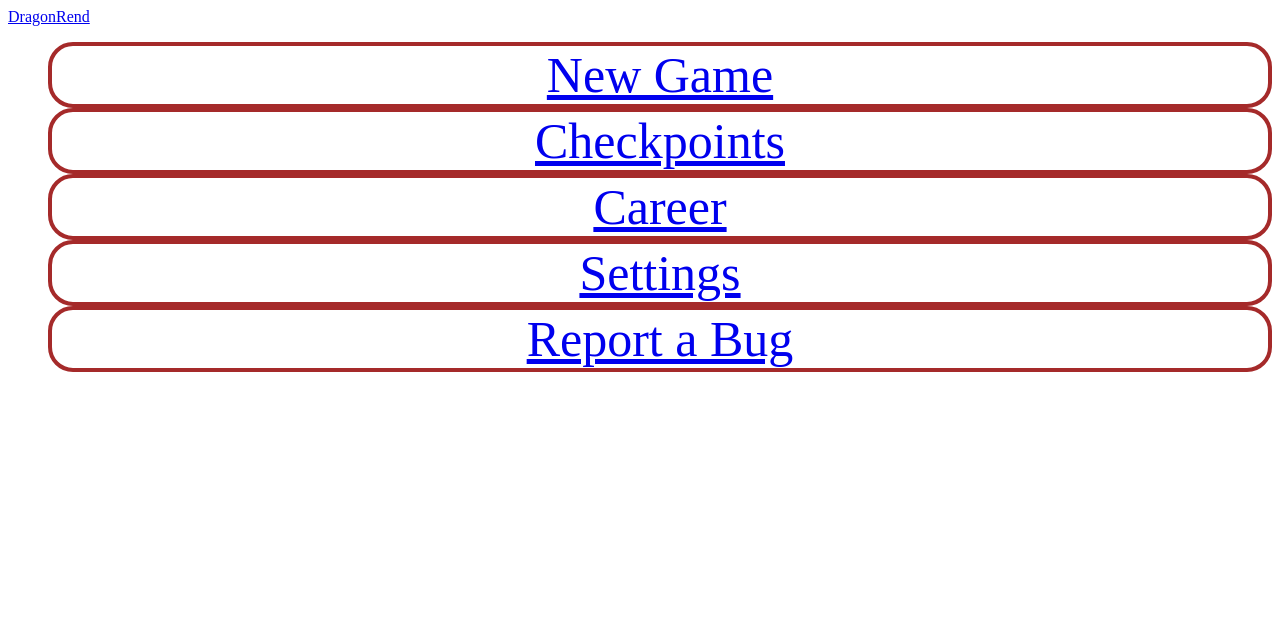
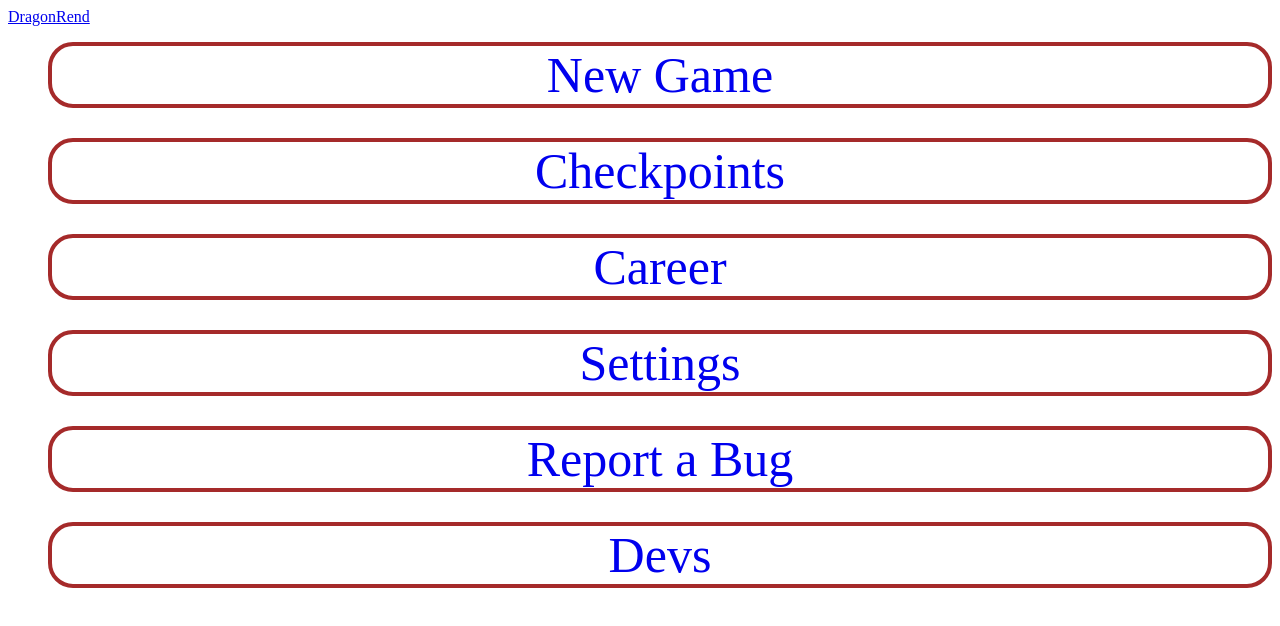
Before and after one commit to jonnicwolf/DragonRend-react, a React (Create React App) app: page / in a window 1280 px wide. Shown: the top 626 px of the page. Built offline with nearby package versions, Linux system fonts and the light colour scheme.

Commit message:
space out buttons and add about link

```diff
--- a/src/components/menus/MainMenu.js
+++ b/src/components/menus/MainMenu.js
@@ -12,41 +12,53 @@ const MainMenu = () => {
         border-radius: 25px;
         border-color: brown;
         font-size: 50px;
-        width: 300p;x
+        width: 300p;
+        margin-bottom: 30px;
     `
     return (
         <nav>
             <ul>
                 <Button><li>
-                    <Link to='/newGameMenu'>
+                    <Link to='/newGameMenu'
+                          style={{textDecoration: 'none'}}>
                         New Game
                     </Link>
                 </li></Button>
 
                 <Button><li>
-                    <Link to='/checkpointsMenu'>
+                    <Link to='/checkpointsMenu'
+                          style={{textDecoration: 'none'}}>
                         Checkpoints
                     </Link>
                 </li></Button>
 
                 <Button><li>
-                    <Link to='/careersMenu'>
+                    <Link to='/careersMenu'
+                          style={{textDecoration: 'none'}}>
                         Career
                     </Link>
                 </li></Button>
 
                 <Button><li>
-                    <Link to='settingsMenu'>
+                    <Link to='settingsMenu'
+                          style={{textDecoration: 'none'}}>
                         Settings
                     </Link>
                 </li></Button>
 
                 <Button><li>
-                    <Link to='/bugs'>
+                    <Link to='/bugs'
+                          style={{textDecoration: 'none'}}>
                         Report a Bug
                     </Link>
                 </li></Button>
 
+                <Button><li>
+                    <Link to='/about'
+                          style={{textDecoration: 'none'}}>
+                        Devs
+                    </Link>
+                </li></Button>
             </ul>
         </nav>
     )
```
